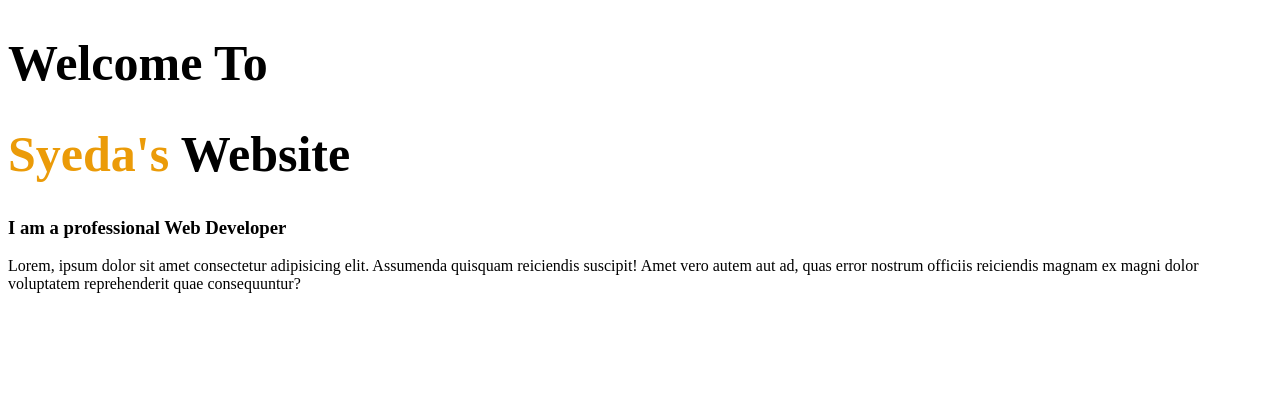
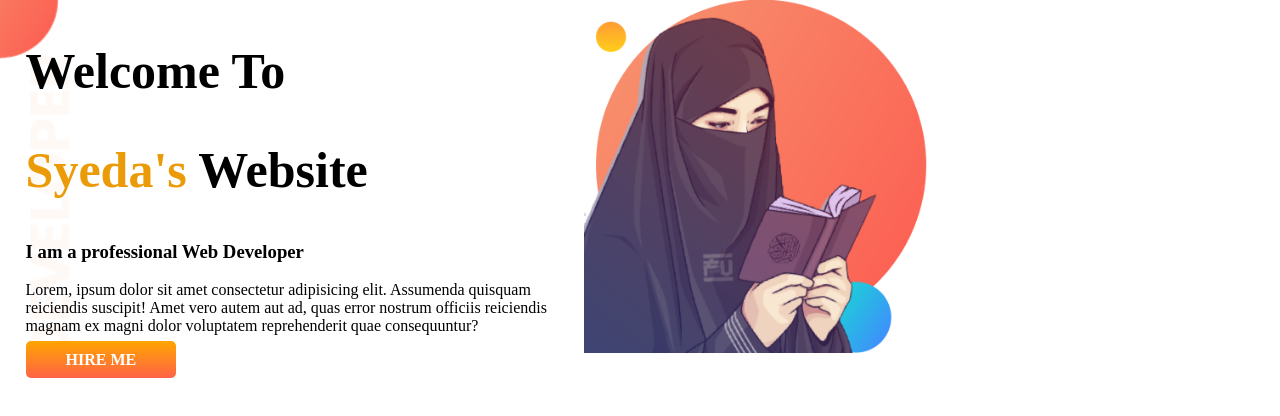
Before and after one commit to syedaAmina/portfolio-website, a plain HTML site: page index.html in a window 1280 px wide. Drawn offline with Linux system fonts and the light colour scheme.

Commit message:
top-banner added

```diff
--- a/index.html
+++ b/index.html
@@ -9,9 +9,18 @@
     <link rel="stylesheet" href="style.css">
 </head>
 <body>
-    <h1>Welcome To</h1>
-    <h1> <span class="name-highlight">Syeda's</span> Website</h1>
-    <h3>I am a professional Web Developer</h3>
-    <p>Lorem, ipsum dolor sit amet consectetur adipisicing elit. Assumenda quisquam reiciendis suscipit! Amet vero autem aut ad, quas error nostrum officiis reiciendis magnam ex magni dolor voluptatem reprehenderit quae consequuntur?</p>
+  <section class="top-banner">
+    <div class="half-width">
+        <h1>Welcome To</h1>
+        <h1> <span class="name-highlight">Syeda's</span> Website</h1>
+        <h3>I am a professional Web Developer</h3>
+        <p>Lorem, ipsum dolor sit amet consectetur adipisicing elit. Assumenda quisquam reiciendis suscipit! Amet vero autem aut ad, quas error nostrum officiis reiciendis magnam ex magni dolor voluptatem reprehenderit quae consequuntur?</p>
+        <a class="link-button" target="_blank" href="https://www.youtube.com">HIRE ME</a>
+
+      </div>
+    <div>
+        <img class="half-width" src="g.png" alt="">
+    </div>
+  </section>
 </body>
 </html>
--- a/style.css
+++ b/style.css
@@ -1,5 +1,6 @@
 body{
     font-family: font-family:'Sarabun', sans-serif;
+    margin: 0;
 }
 h1{
     font-size: 50px;
@@ -7,3 +8,25 @@ h1{
 .name-highlight{
     color: rgb(235, 155, 8);
 }
+section{
+    display: flex;
+}
+.half-width{
+    width: 50%;
+    padding-left: 2%;
+}
+.half-width img {
+width: 100%;
+}
+.link-button{
+    text-decoration: none;
+    background-image:linear-gradient(orange,tomato);
+    padding: 10px 40px;
+    color: white;
+    font-weight: 700;
+    border-radius: 5px;
+}
+.top-banner{
+    background-image: url(img/top-banner.png);
+    background-repeat: no-repeat;
+}
```
